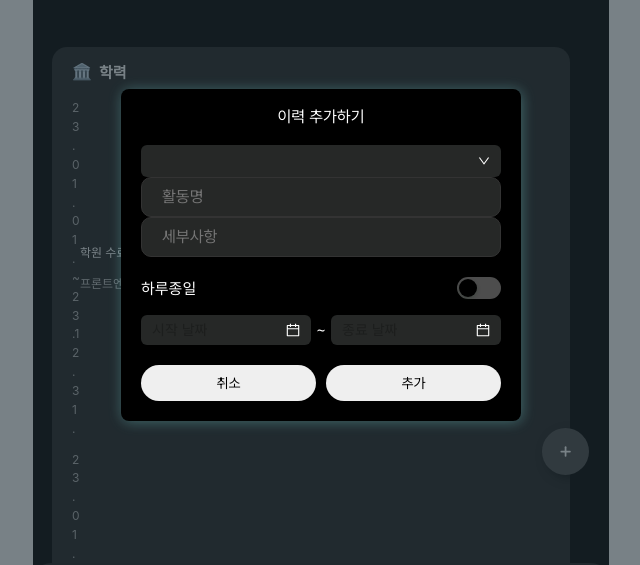
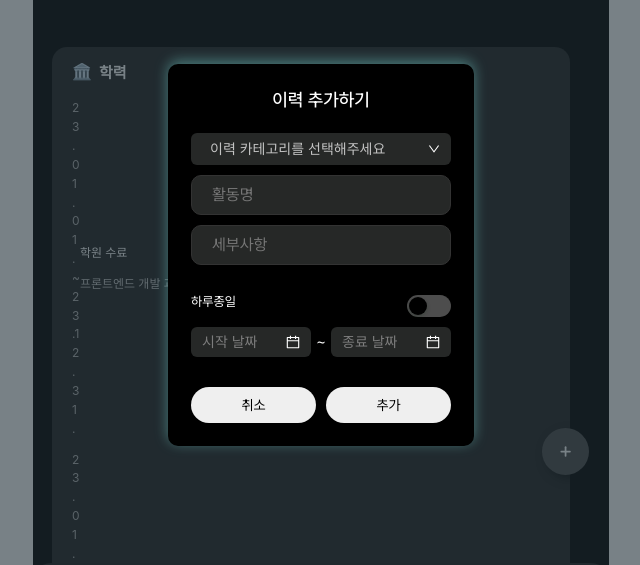
Before and after one commit to 9oormthon-univ/2024_DANPOON_TEAM_52_FE, a React (Create React App) app: page /mypage in a window 1280 px wide. Both pictures are taken after a click on the button 884 px from the left and 596 px from the top of the page. Shown: the part 145-710 px from the top of the page, without its empty margins (319-959 px from the left). Built offline with nearby package versions, Linux system fonts and the light colour scheme; no server answers.

Commit message:
️마이페이지 이력추가 모달 컴포넌트 적용

```diff
--- a/src/pages/Mypage/AddCareer/AddCareer.jsx
+++ b/src/pages/Mypage/AddCareer/AddCareer.jsx
@@ -1,7 +1,5 @@
 import React, { useState } from "react"
 import {
-  ModalOverlay,
-  ModalContent,
   ModalInput,
   ModalButtonGroup,
   ModalButton,
@@ -10,15 +8,35 @@ import styled from "styled-components"
 import { DatePicker } from "antd"
 import { useDateRange } from "../../../hooks/useDateRange"
 import StyledSwitch from "../../../components/Switch"
-import { Text } from "../../../components/Typo"
 import { reqPostResume, reqUpdateResume } from "../../../apis/user"
 import { CATEGORIES, DEFAULT_RESUME } from "../../../constants/resume"
 import SelectComponent from "../../../components/Select"
+import Modal from "../../../components/Modal"
 const DatePickerWrapper = styled.div`
   display: flex;
   width: 100%;
   justify-content: center;
   gap: 10px;
+`
+export const ModalContent = styled.form`
+  display: flex;
+  width: 270px;
+  flex-direction: column;
+  padding: 5px;
+  gap: 10px;
+`
+export const Title = styled.h2`
+  width: 100%;
+  text-align: center;
+  color: #fff;
+  font-size: 18px;
+  font-weight: 500;
+  line-height: 1.4;
+  white-space: pre;
+`
+export const Text = styled.div`
+  font-size: 13px;
+  color: white;
 `
 const CustomDatePicker = styled(DatePicker)`
   width: 100%;
@@ -29,6 +47,9 @@ const CustomDatePicker = styled(DatePicker)`
     .ant-picker-suffix {
       color: white;
     }
+  }
+  .ant-picker-input input::placeholder {
+    color: #7d7d7d; /* placeholder 글씨색 변경 */
   }
 `
 const DateRangeWrapper = styled.div`
@@ -47,8 +68,20 @@ const DateDivide = styled.div`
 const Select = styled(SelectComponent)`
   text-align: left;
   width: 100%;
+  margin-top: 10px;
+  &&& .ant-select-selection-placeholder,
+  .ant-select-selection-item {
+    color: #c3c3c3;
+    margin-left: 8px;
+  }
 `
-const AddCareerPage = ({ setIsModalOpen, setIsEdit, isEdit, editItemId }) => {
+const AddCareerPage = ({
+  isModalOpen,
+  setIsModalOpen,
+  isEdit,
+  setIsEdit,
+  editItemId,
+}) => {
   const [isSingleDate, setIsSingleDate] = useState(false)
   const [careerName, setCareerName] = useState("")
   const [selectedResume, setSelectedResume] = useState(DEFAULT_RESUME)
@@ -97,12 +130,17 @@ const AddCareerPage = ({ setIsModalOpen, setIsEdit, isEdit, editItemId }) => {
     reqUpdateResume(id, editCareer)
   }
   return (
-    <ModalOverlay>
+    <Modal
+      open={isModalOpen}
+      children={
         <ModalContent onClick={(e) => e.stopPropagation()}>
-        <h3>이력 {isEdit ? <span>수정하기</span> : <span>추가하기</span>}</h3>
+          <Title>
+            이력 {isEdit ? <span>수정하기</span> : <span>추가하기</span>}
+          </Title>
           <Select
-          style={{ marginTop: "20px" }}
-          value={selectedResume.resume_category}
+            placeholder="이력 카테고리를 선택해주세요"
+            style={{}}
+            value={selectedResume.resume_category || undefined}
             onChange={(v) => {
               setSelectedResume((prev) => ({
                 ...prev,
@@ -179,7 +217,9 @@ const AddCareerPage = ({ setIsModalOpen, setIsEdit, isEdit, editItemId }) => {
           </DatePickerWrapper>
           <ModalButtonGroup>
             <ModalButton
-            onClick={() => (isEdit ? setIsEdit(false) : setIsModalOpen(false))}
+              onClick={() =>
+                isEdit ? setIsEdit(false) : setIsModalOpen(false)
+              }
             >
               취소
             </ModalButton>
@@ -200,7 +240,11 @@ const AddCareerPage = ({ setIsModalOpen, setIsEdit, isEdit, editItemId }) => {
             </ModalButton>
           </ModalButtonGroup>
         </ModalContent>
-    </ModalOverlay>
+      }
+      onClose={() => {
+        setIsModalOpen(false)
+      }}
+    ></Modal>
   )
 }
 
--- a/src/pages/Mypage/index.jsx
+++ b/src/pages/Mypage/index.jsx
@@ -132,7 +132,12 @@ export default function Mypage() {
             <Plus />
           </StyledPlus>
         </ContentWrapper>
-        {isModalOpen && <AddCareerPage setIsModalOpen={setIsModalOpen} />}
+        {isModalOpen && (
+          <AddCareerPage
+            isModalOpen={isModalOpen}
+            setIsModalOpen={setIsModalOpen}
+          />
+        )}
         {isFeedBack && (
           <AiFeedBack
             isFeedBack={isFeedBack}
```
Lines whose indentation alone changed are shown as unchanged.
